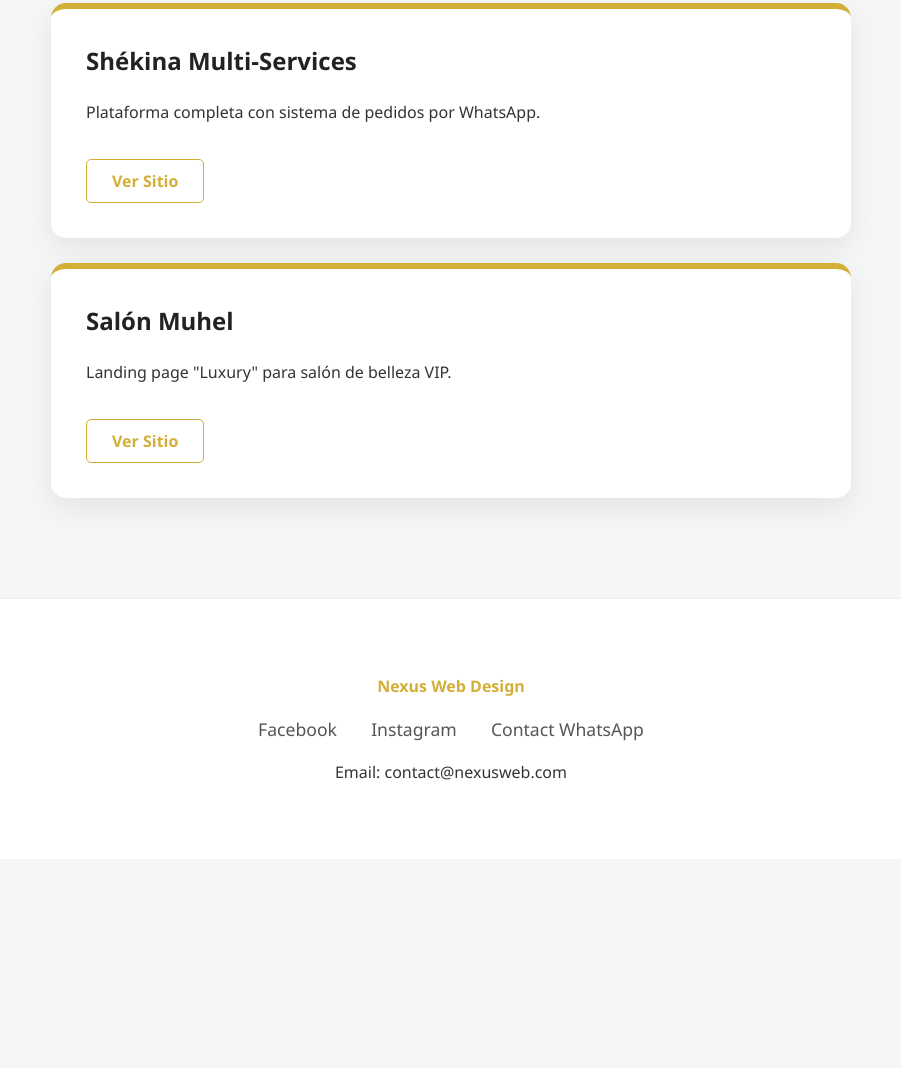
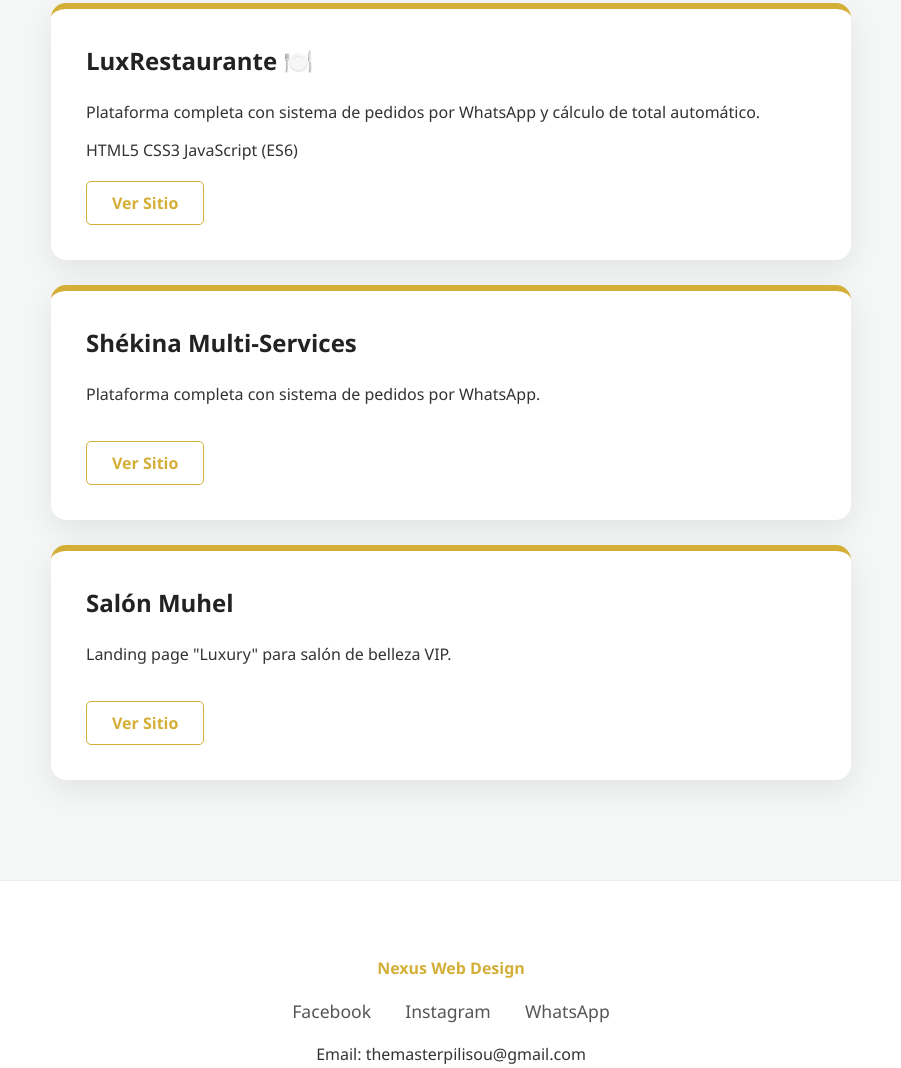
Before and after one commit to ThematerRobert/robert-dev-portfolio, a plain HTML site: page index.html in a window 1280 px wide. Shown: the part 726-1794 px from the top of the page, without its empty margins (189-1090 px from the left). Before the commit the page ends 1585 px from the top, so only its background shows below. Drawn offline with Linux system fonts and the light colour scheme.

Commit message:
Add files via upload

```diff
--- a/index.html
+++ b/index.html
@@ -44,8 +44,27 @@
         <h2 class="lang en" style="display:none;">My Projects</h2>
         <h2 class="lang fr" style="display:none;">Mes Projets</h2>
         <h2 class="lang ht" style="display:none;">Pwojè mwen reyalize</h2>
+        <div class="project-grid">
 
-        <div class="project-grid">
+            <div class="project-card">
+                <h3>LuxRestaurante  🍽️ </h3>
+                <p class="lang es">Plataforma completa con sistema de pedidos por WhatsApp y cálculo de total automático.</p>
+                <p class="lang en" style="display:none;"> Complete platform with WhatsApp ordering system and automatic total calculation.</p>
+                <p class="lang fr" style="display:none;">Plateforme complète avec système de commande via WhatsApp et calcul automatique du total.</p>
+                <p class="lang ht" style="display:none;">Platfòm konplè ak sistèm kòmand sou WhatsApp ak kalkil total otomatik.</p>
+                <div class="tech-stack">
+        <span>HTML5</span>
+        <span>CSS3</span>
+        <span>JavaScript (ES6)</span>
+    </div>
+
+                <a href="https://thematerrobert.github.io/nexus-gourmet-system/" class="btn-gold lang es">Ver Sitio</a>
+                <a href="https://thematerrobert.github.io/nexus-gourmet-system/" class="btn-gold lang en" style="display:none;">View Site</a>
+                <a href="https://thematerrobert.github.io/nexus-gourmet-system/" class="btn-gold lang fr" style="display:none;">Voir le Site</a>
+                <a href="https://thematerrobert.github.io/nexus-gourmet-system/" class="btn-gold lang ht" style="display:none;">Wè Sit la</a>
+            </div>
+
+
             <div class="project-card">
                 <h3>Shékina Multi-Services</h3>
                 <p class="lang es">Plataforma completa con sistema de pedidos por WhatsApp.</p>
@@ -79,9 +98,9 @@
         <div class="social-links">
             <a href="https://www.facebook.com/share/18AKoaWe12/" target="_blank">Facebook</a>
             <a href="https://www.instagram.com/designnexusweb/" target="_blank">Instagram</a>
-           <a href="https://wa.me/56935605829" target="_blank">Contact WhatsApp</a>
+           <a href="https://wa.me/56935605829" target="_blank">WhatsApp</a>
         </div>
-        <p>Email: contact@nexusweb.com</p>
+        <p>Email: themasterpilisou@gmail.com</p>
     </footer>
 
     <script>
```
